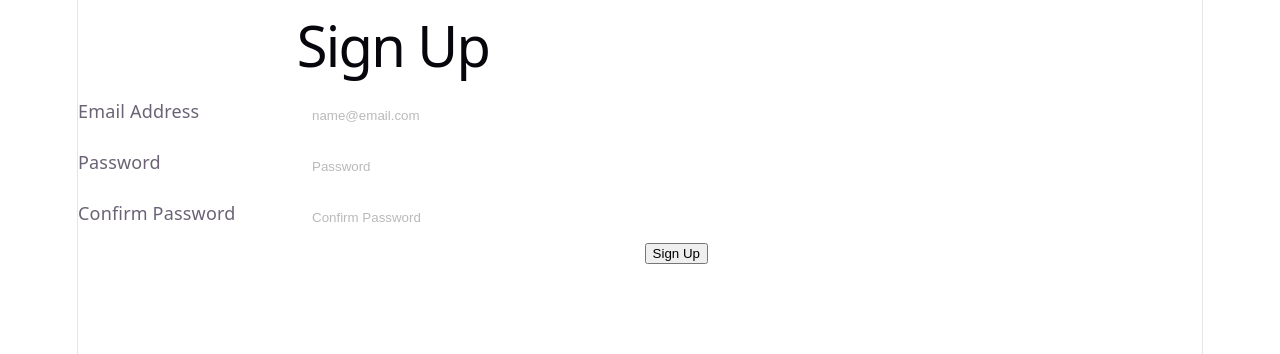
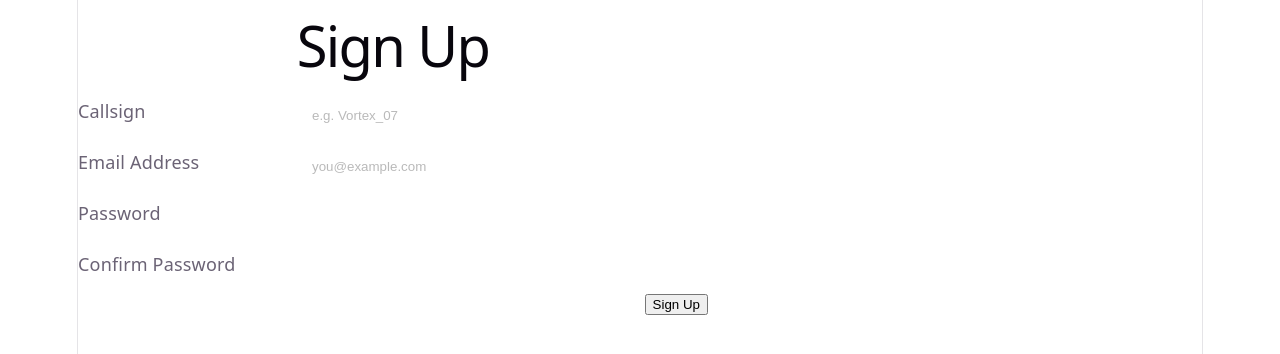
Before and after one commit to jkaps9/gamer-sign-up-form, a React (Vite) app: page / in a window 1280 px wide. Shown: the top 354 px of the page. Built offline with nearby package versions, Linux system fonts and the light colour scheme.

Commit message:
update form fields

```diff
--- a/src/App.tsx
+++ b/src/App.tsx
@@ -32,11 +32,24 @@ function App() {
         onSubmit={handleSubmit}
       >
         <FormInput
+          id="callSign"
+          name="callSign"
+          label="Callsign"
+          type="text"
+          placeholder="e.g. Vortex_07"
+          value={formData.callSign}
+          onChange={handleChange}
+          errorMessage={errors.Callsign}
+          required
+          autoComplete="off"
+        />
+
+        <FormInput
           id="email"
           name="email"
           label="Email Address"
           type="email"
-          placeholder="name@email.com"
+          placeholder="you@example.com"
           value={formData.email}
           onChange={handleChange}
           errorMessage={errors.email}
@@ -49,12 +62,12 @@ function App() {
           name="password"
           label="Password"
           type="password"
-          placeholder="Password"
           value={formData.password}
           onChange={handleChange}
           errorMessage={errors.password}
           required
           minLength={8}
+          autoComplete="new-password"
         />
 
         <FormInput
@@ -62,11 +75,11 @@ function App() {
           name="confirmPassword"
           label="Confirm Password"
           type="confirmPassword"
-          placeholder="Confirm Password"
           value={formData.confirmPassword}
           onChange={handleChange}
           required
           minLength={8}
+          autoComplete="new-password"
         />
       </Form>
     </>
```
